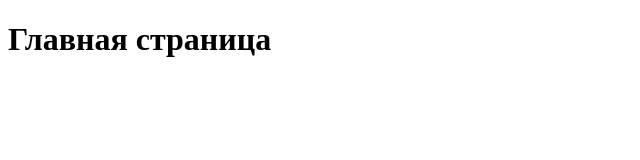
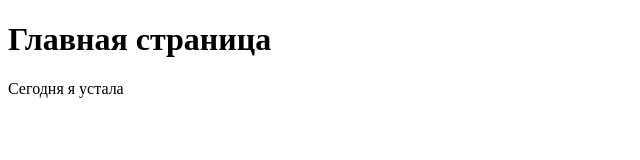
Before and after one commit to Dominika88888/git-nika, a plain HTML site: page index.html in a window 1280 px wide. Shown: the whole page, without its empty margins (0-640 px from the left). Drawn offline with Linux system fonts and the light colour scheme.

Commit message:
feat: addad a paragraph with text to the file index.html

```diff
--- a/index.html
+++ b/index.html
@@ -7,5 +7,6 @@
 </head>
 <body>
     <h1>Главная страница</h1>
+    <p>Сегодня я устала</p>
 </body>
 </html>
```
